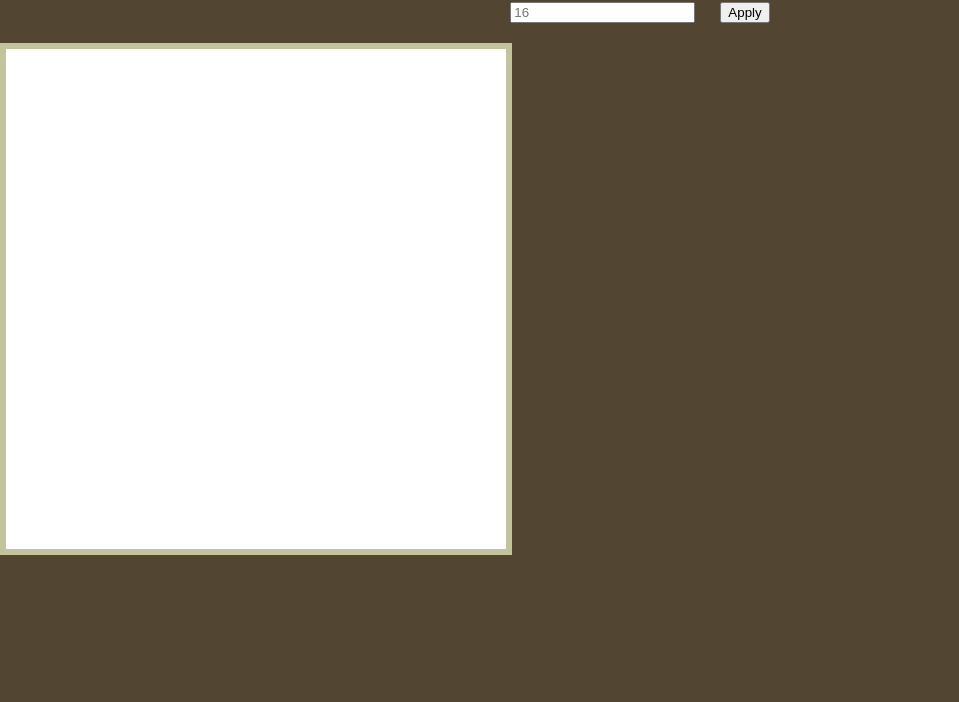
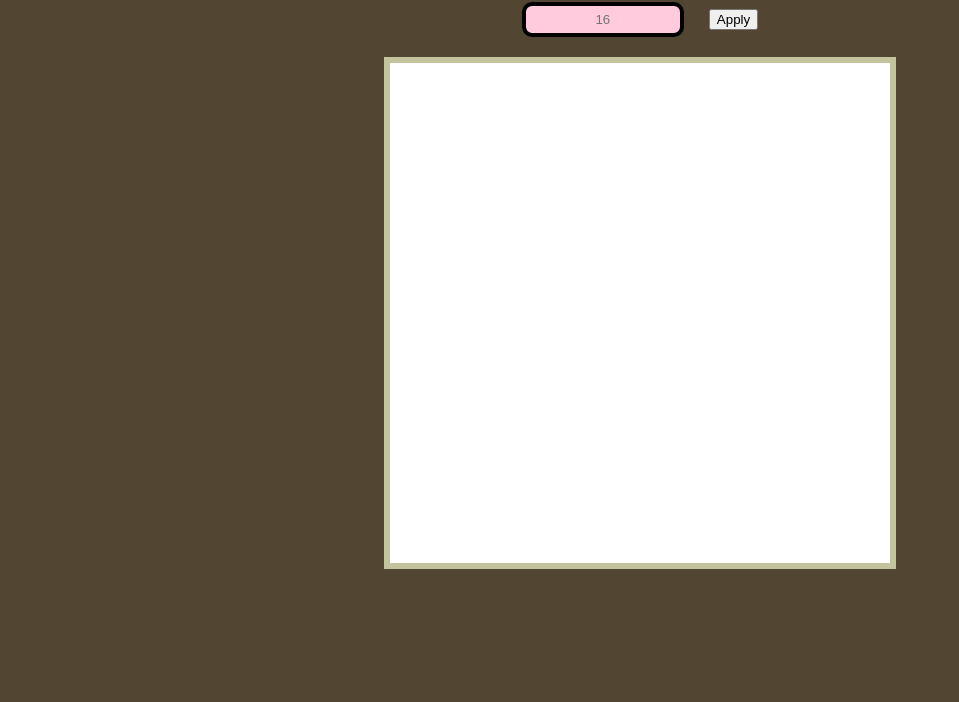
Before and after one commit to 1Pinesh/Etch-a-Sketch, a plain HTML site: page index.html in a window 1280 px wide. Shown: the part 98-800 px from the top of the page, without its empty margins (0-959 px from the left). Drawn offline with Linux system fonts and the light colour scheme.

Commit message:
making the grid in the centre

```diff
--- a/Javascript/script.js
+++ b/Javascript/script.js
@@ -13,8 +13,11 @@ title.style.fontSize = "70px"
 
 title_con.appendChild(title)
 
-// Making a container
+// Making a grid-container
+const table_con = document.createElement("div");
 const grid_con = document.createElement("div");
+table_con.classList.add("table-con");
+table_con.appendChild(grid_con);
 
 // give the grid-con an id
 grid_con.classList.add("grid-con");
@@ -39,7 +42,7 @@ input_con.appendChild(input_btn);
 // adding the grid-con,input-box and button into the html file
  document.body.appendChild(title_con)
  document.body.appendChild(input_con);
- document.body.appendChild(grid_con);
+ document.body.appendChild(table_con);
 
 
 // Functon multiple cells
--- a/index.html
+++ b/index.html
@@ -9,6 +9,5 @@
 <body>
 
     <script src="./Javascript/script.js"></script>
-    <script src="./Javascript/design.js"></script>
 </body>
 </html>
--- a/style.css
+++ b/style.css
@@ -41,3 +41,16 @@ padding: 0;
     margin-bottom: 20px;
     gap:25px;
 }
+#input_box{
+    border: 4px solid black;
+    background-color: #FFCBDD;
+    width: 150px;
+    height: 25px;
+    text-align: center;
+    border-radius: 10px;
+}
+.table-con{
+    display: flex;
+    justify-content: center;
+    align-items: center;
+}
```
